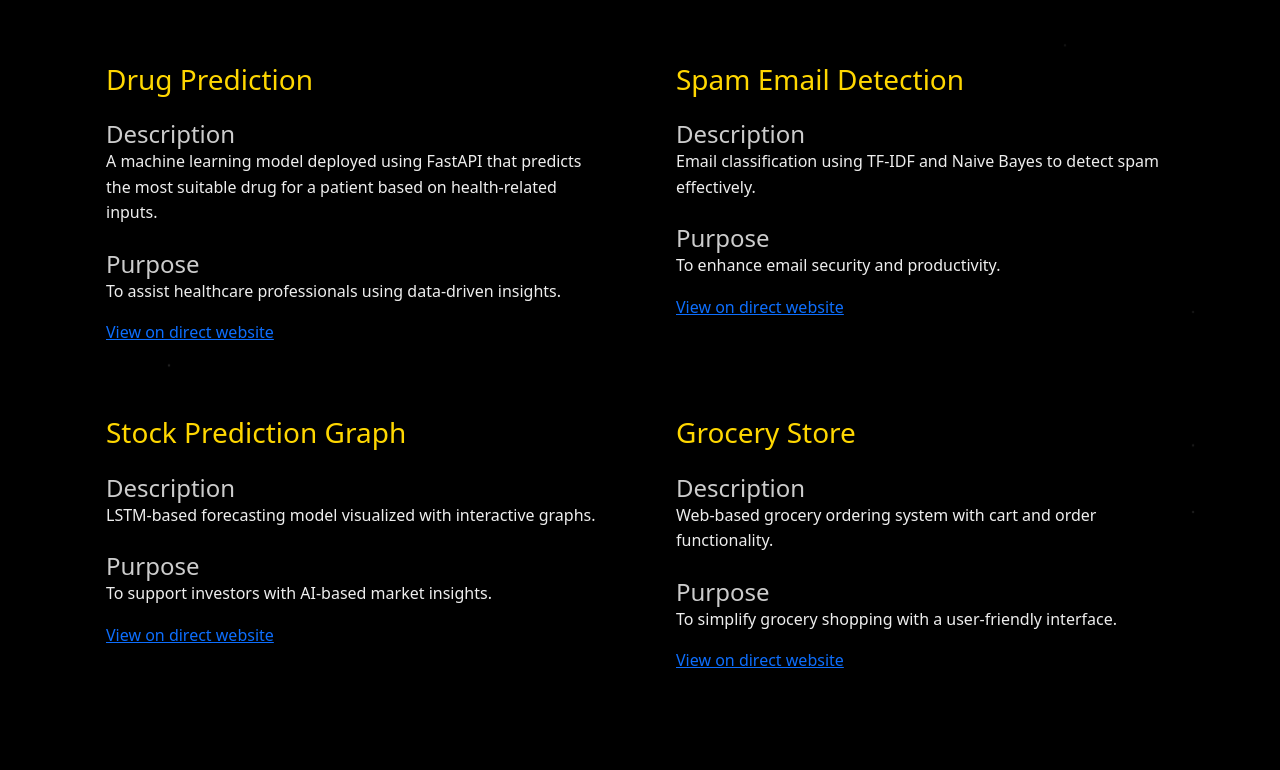
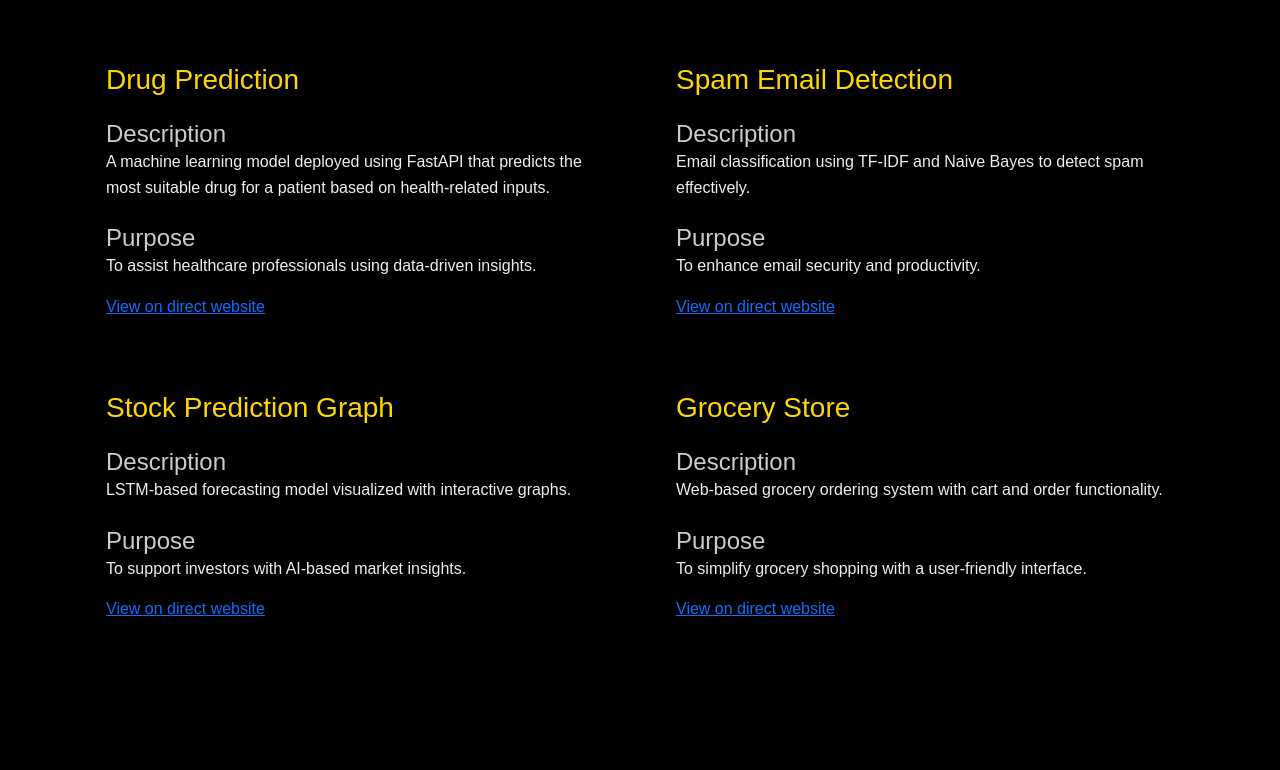
Before and after one commit to wpko/Portfolio, a plain HTML site: page index.html in a window 1280 px wide. Shown: the part 422-1192 px from the top of the page. Drawn offline with nearby package versions, Linux system fonts and the light colour scheme.

Commit message:
Update index.html

```diff
--- a/index.html
+++ b/index.html
@@ -8,17 +8,18 @@
     <style>
       body {
         margin: 0;
-        height: 100vh;
-        overflow: hidden;
         background: #000;
+        color: white;
+        font-family: sans-serif;
       }
       .stars {
-        position: absolute;
-        width: 2px;
-        height: 2px;
-        background: transparent;
-        box-shadow: 50vw 20vh 1px #fff, 10vw 80vh 1px #fff, 80vw 40vh 1px #fff, 30vw 10vh 1px #fff, 90vw 90vh 1px #fff;
-        animation: twinkle 10s linear infinite;
+        position: fixed; /* fixed 대신 absolute ဆို scroll လုပ်လိုက်တာနဲ့ ပျောက်တတ် */
+        top: 0;
+        left: 0;
+        width: 100%;
+        height: 100%;
+        pointer-events: none;
+        z-index: -1;
       }
       @keyframes twinkle {
         from {
```
